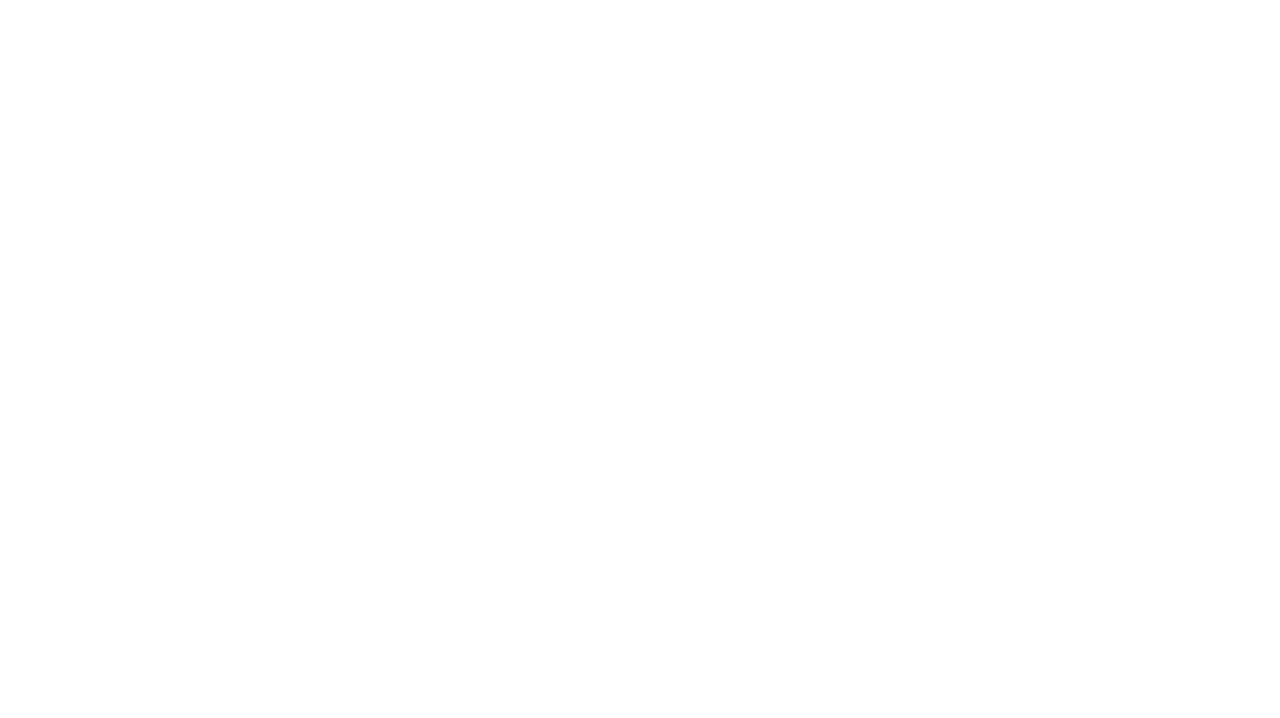
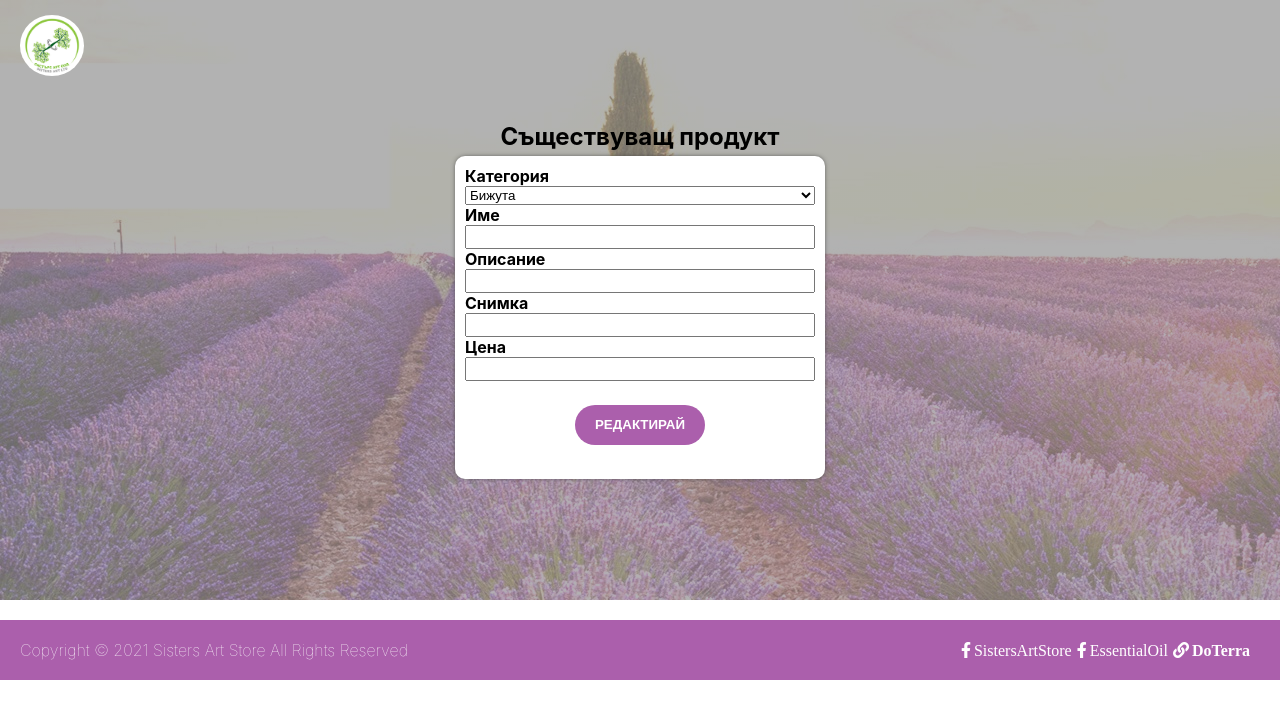
Before and after one commit to zlatsz/SoftUni, a React (Create React App) app in the folder ReactJS-Project/art-store/: page /product/edit/1 in a window 1280 px wide. Shown: the top 718 px of the page. Built offline with nearby package versions, Linux system fonts and the light colour scheme; no server answers.

Commit message:
Edit and Delete Product

```diff
--- a/ReactJS-Project/art-store/package.json
+++ b/ReactJS-Project/art-store/package.json
@@ -7,7 +7,9 @@
     "@testing-library/react": "^11.2.5",
     "@testing-library/user-event": "^12.8.3",
     "react": "^17.0.1",
+    "react-confirm-alert": "^2.7.0",
     "react-dom": "^17.0.1",
+    "react-modal": "^3.12.1",
     "react-router-dom": "^5.2.0",
     "react-scripts": "4.0.3",
     "web-vitals": "^1.1.1"
--- a/ReactJS-Project/art-store/src/App.js
+++ b/ReactJS-Project/art-store/src/App.js
@@ -10,6 +10,7 @@ import Profiles from "./components/Profiles";
 import AddPosts from "./components/AddPosts";
 import Products from "./components/Products/CategoryView";
 import ProductDetails from "./components/Product/ProductDetails";
+import EditProduct from "./components/Product/EditProduct";
 import Blog from "./components/Blog";
 import './App.css';
 
@@ -34,6 +35,7 @@ class App extends Component {
           <Route path="/add-posts" exact component={AddPosts} />
           <Route path="/products/:category" component={Products} />
           <Route path="/product/details/:productId" exact component={ProductDetails} />
+          <Route path="/product/edit/:productId" exact component={EditProduct} />
           <Route path="/blog" exact component={Blog} />
         </Switch>
     );
--- a/ReactJS-Project/art-store/src/components/AddProducts/index.js
+++ b/ReactJS-Project/art-store/src/components/AddProducts/index.js
@@ -3,9 +3,9 @@ import { Link } from 'react-router-dom';
 import Footer from "../Landing-page/Footer"
 import * as productsService from '../../services/productsService';
 
-const AddProducts = ({
+function AddProducts({
     history,
-}) => {
+}) {
 
     const onSubmitHandler = function (e) {
         e.preventDefault();
@@ -14,20 +14,21 @@ const AddProducts = ({
         productsService.create(category.value, name.value, description.value, imageURL.value, price.value)
             .then(() => {
                 history.push('/home');
-            })
+            });
     };
+
 
     return (
         <>
             <section className="login-page">
                 <Link to="/home" className="login-logo">
-                    <img src="logo.png" alt="logo" />
+                    <img src={process.env.PUBLIC_URL + '/logo.png'} alt="logo" />
                 </Link>
                 <article className="add-product-wrapper">
                     <h2>Добави продукт:</h2>
                     <form className="add-product-content" onSubmit={onSubmitHandler}>
                         <label htmlFor="category">Категория</label>
-                        <select type="text" name="category" id="category" >
+                        <select type="text" name="category" id="category">
                             <option value="jewelleries"> Бижута </option>
                             <option value="cosmetics"> Козметика</option>
                             <option value="carts"> Картички </option>
@@ -35,13 +36,13 @@ const AddProducts = ({
                         </select>
 
                         <label htmlFor="name">Име</label>
-                        <input type="text" name="name" />
+                        <input type="text" name="name"  />
 
                         <label htmlFor="description">Описание</label>
-                        <input type="textarea" name="description" />
+                        <input type="textarea" name="description"  />
 
                         <label htmlFor="imageURL">Снимка</label>
-                        <input type="text" name="imageURL" />
+                        <input type="text" name="imageURL"  />
 
                         <label htmlFor="price">Цена</label>
                         <input type="number" name="price" />
--- /dev/null
+++ b/ReactJS-Project/art-store/src/components/Product/EditProduct/index.js
@@ -0,0 +1,67 @@
+import { useEffect, useState } from 'react';
+import * as productsService from '../../../services/productsService';
+import { Link } from 'react-router-dom';
+import Footer from "../../Landing-page/Footer";
+
+const EditProduct = ({
+    match,
+    history
+
+}) => {
+
+    let [product, setProduct] = useState({});
+
+    useEffect(() => {
+        productsService.getOne(match.params.productId)
+            .then(res => setProduct(res));
+    }, [match.params.productId]);
+
+    const onEditSubmitHandler = function (e) {
+        e.preventDefault();
+        const { category, name, description, imageURL, price} = e.target;
+
+        productsService.edit(match.params.productId,category.value, name.value, description.value, imageURL.value, price.value)
+            .then(() => {
+                history.push(`/product/details/${match.params.productId}`);
+            })
+    };
+
+    return (
+            <>
+            <section className="login-page">
+                <Link to="/home" className="login-logo">
+                    <img src={process.env.PUBLIC_URL + '/logo.png'} alt="logo" />
+                </Link>
+                <article className="add-product-wrapper">
+                    <h2>Съществуващ продукт</h2>
+                    <form className="add-product-content" onSubmit={onEditSubmitHandler}>
+                        <label htmlFor="category">Категория</label>
+                        <select type="text" name="category" id="category" value={product.category} onChange={(e) => setProduct(e.target.value)} >
+                            <option value="jewelleries"> Бижута </option>
+                            <option value="cosmetics"> Козметика</option>
+                            <option value="carts"> Картички </option>
+                            <option value="others"> Други </option>
+                        </select>
+
+                        <label htmlFor="name">Име</label>
+                        <input type="text" name="name" value={product.name} onChange={(e) => setProduct(e.target.value)} />
+
+                        <label htmlFor="description">Описание</label>
+                        <input type="textarea" name="description" value={product.description} onChange={(e) => setProduct(e.target.value)}/>
+
+                        <label htmlFor="imageURL">Снимка</label>
+                        <input type="text" name="imageURL" value={product.imageURL}  onChange={(e) => setProduct(e.target.value)}/>
+
+                        <label htmlFor="price">Цена</label>
+                        <input type="number" name="price" value={product.price} onChange={(e) => setProduct(e.target.value)}/>
+
+                        <button type="submit" className="add-product-submit" value="">Редактирай</button>
+                    </form>
+                </article>
+            </section>
+            <Footer />
+        </>
+    );
+}
+
+export default EditProduct;
--- a/ReactJS-Project/art-store/src/components/Product/ProductDetails/index.css
+++ b/ReactJS-Project/art-store/src/components/Product/ProductDetails/index.css
@@ -43,3 +43,7 @@
     background: purple;
     cursor: pointer;
 }
+
+.modal-title{
+    margin-bottom: 20px;
+}
--- a/ReactJS-Project/art-store/src/components/Product/ProductDetails/index.js
+++ b/ReactJS-Project/art-store/src/components/Product/ProductDetails/index.js
@@ -3,6 +3,7 @@ import { useEffect, useState } from 'react';
 import Header from "../../Home/Navigation/Header";
 import Footer from "../../Home/Footer";
 import * as productsService from '../../../services/productsService';
+import Modal from 'react-modal';
 import "./index.css"
 
 const ProductDetails = ({
@@ -12,6 +13,8 @@ const ProductDetails = ({
 }) => {
 
     let [product, setProduct] = useState({});
+
+
 
     useEffect(() => {
         productsService.getOne(match.params.productId)
@@ -37,6 +40,34 @@ const ProductDetails = ({
         //     })
     };
 
+    let [isModalOpen, setModalOpen] = useState(false);
+
+    const openModalHandler = function (e) {
+        setModalOpen(true);
+    }
+
+    const closeModalHandler = function (e) {
+        setModalOpen(false);
+    }
+
+    const deleteModalHandler = function (e) {
+        productsService.deleteProduct(match.params.productId)
+            .then(() => {
+                history.push('/home');
+            })
+    }
+
+    const modalStyle = {
+        content: {
+            top: '50%',
+            left: '50%',
+            right: 'auto',
+            bottom: 'auto',
+            marginRight: '-50%',
+            transform: 'translate(-50%, -50%)'
+        }
+    };
+
     return (
         <>
             <header className="home-header">
@@ -55,7 +86,7 @@ const ProductDetails = ({
 
                 <form className="detail-products-list-item-cart" onSubmit={onSubmitHandler}>
                     <label htmlFor="quantity">Количество</label>
-                    <input type="number" name="quantity" />
+                    <input type="number" name="quantity" defaultValue="0"/>
 
                     <button type="submit" className="detail-products-list-item-button" value="">Купи</button>
                 </form>
@@ -67,9 +98,16 @@ const ProductDetails = ({
                 </p>
 
                 <div className="detail-products-list-item-admin">
-                    <Link to={`/product/details/${match.params.productId}/edit`}><button className="detail-products-list-item-likes-button">Редактирай</button></Link>
-                    <Link to={`/product/details/${match.params.productId}/delete`}><button className="detail-products-list-item-button">Изтрий</button></Link>
-
+                    <Link to={`/product/edit/${match.params.productId}`}><button className="detail-products-list-item-likes-button">Редактирай</button></Link>
+                    <button className="detail-products-list-item-button" onClick={openModalHandler}>Изтрий</button>
+                    <Modal
+                        isOpen={isModalOpen}
+                        style={modalStyle}
+                        onRequestClose={closeModalHandler}>
+                        <h1 className="modal-title">Потвърди, че искаш да го изтриеш!</h1>
+                        <button className="detail-products-list-item-button" onClick={closeModalHandler}>Затвори</button>
+                        <button className="detail-products-list-item-button" onClick={deleteModalHandler}>Изтрий</button>
+                    </Modal>
                 </div>
             </section>
             <Footer />
--- a/ReactJS-Project/art-store/src/components/Products/CategoryView/index.css
+++ b/ReactJS-Project/art-store/src/components/Products/CategoryView/index.css
@@ -1,5 +1,5 @@
 .home-products {
-    max-height: 550px;
+    max-height: 600px;
     max-width: 1270px;
     margin: 0 auto;
 }
--- a/ReactJS-Project/art-store/src/components/Products/HomeView/index.css
+++ b/ReactJS-Project/art-store/src/components/Products/HomeView/index.css
@@ -1,7 +1,8 @@
 .home-products {
-    max-height: 550px;
+    max-height: 600px;
     max-width: 1270px;
     margin: 0 auto;
+    overflow: hidden;
 }
 
 .home-products-list {
--- a/ReactJS-Project/art-store/src/services/productsService.js
+++ b/ReactJS-Project/art-store/src/services/productsService.js
@@ -61,3 +61,21 @@ export const like = (productId, likes) => {
     })
         .then(res => res.json());
 }
+
+export const edit = async (productId, category, name, description, imageURL,price ) => {
+    const res = await fetch(url + productId + '.json', {
+        method: 'PATCH',
+        headers: {
+            'Content-Type': 'application/json',
+        },
+        body: JSON.stringify({ category, name, description, imageURL, price })
+    });
+    return await res.json();
+}
+
+export const deleteProduct = (productId) => {
+    return fetch(url+productId+'.json', {
+        method: 'DELETE',
+    })
+        .then(res => res.json());
+}
```
Also changed, not shown: ReactJS-Project/art-store/src/components/Product/EditProduct/index.css (added), 1 other file (tests, documents, lock files or other folders).
